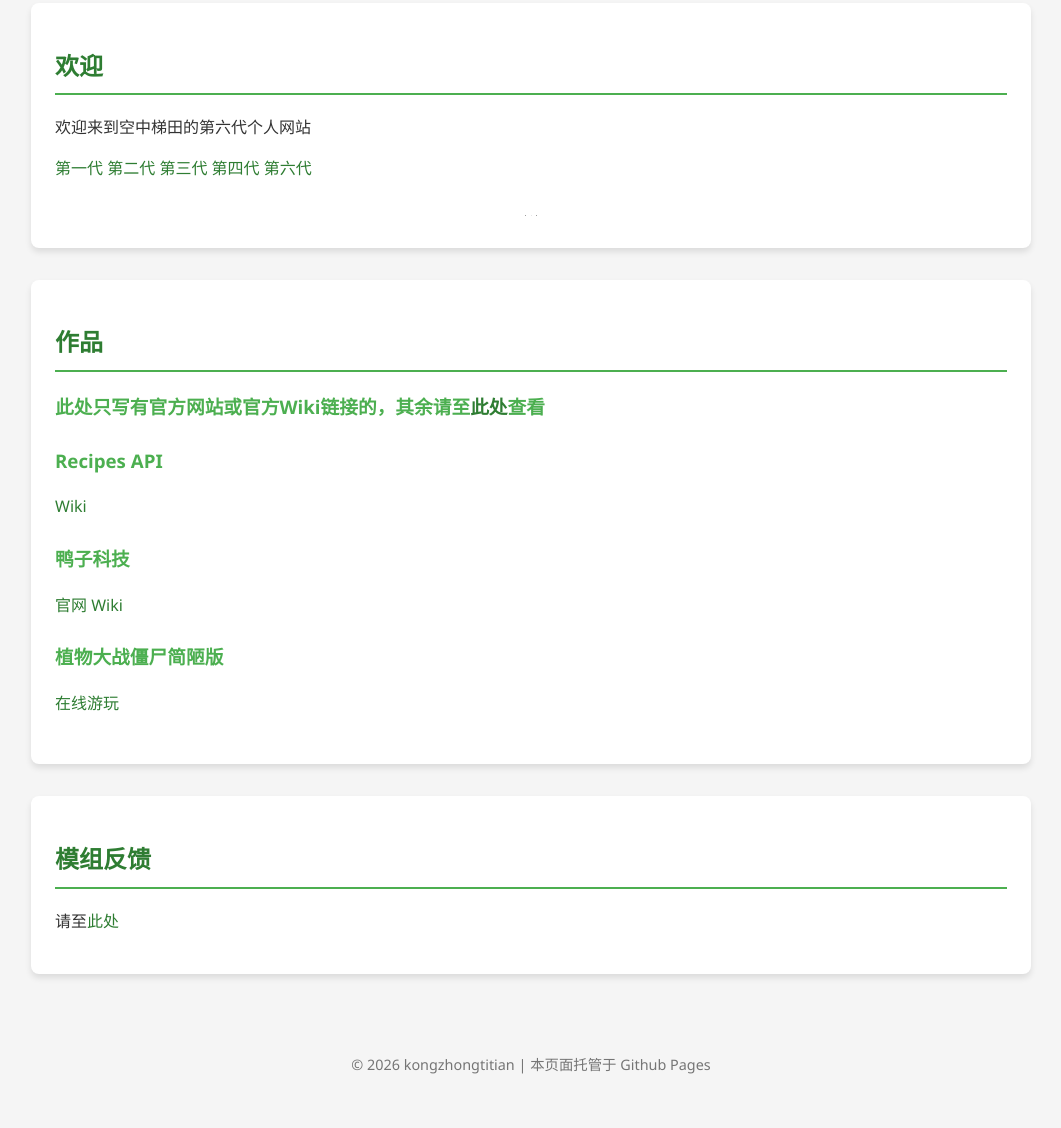
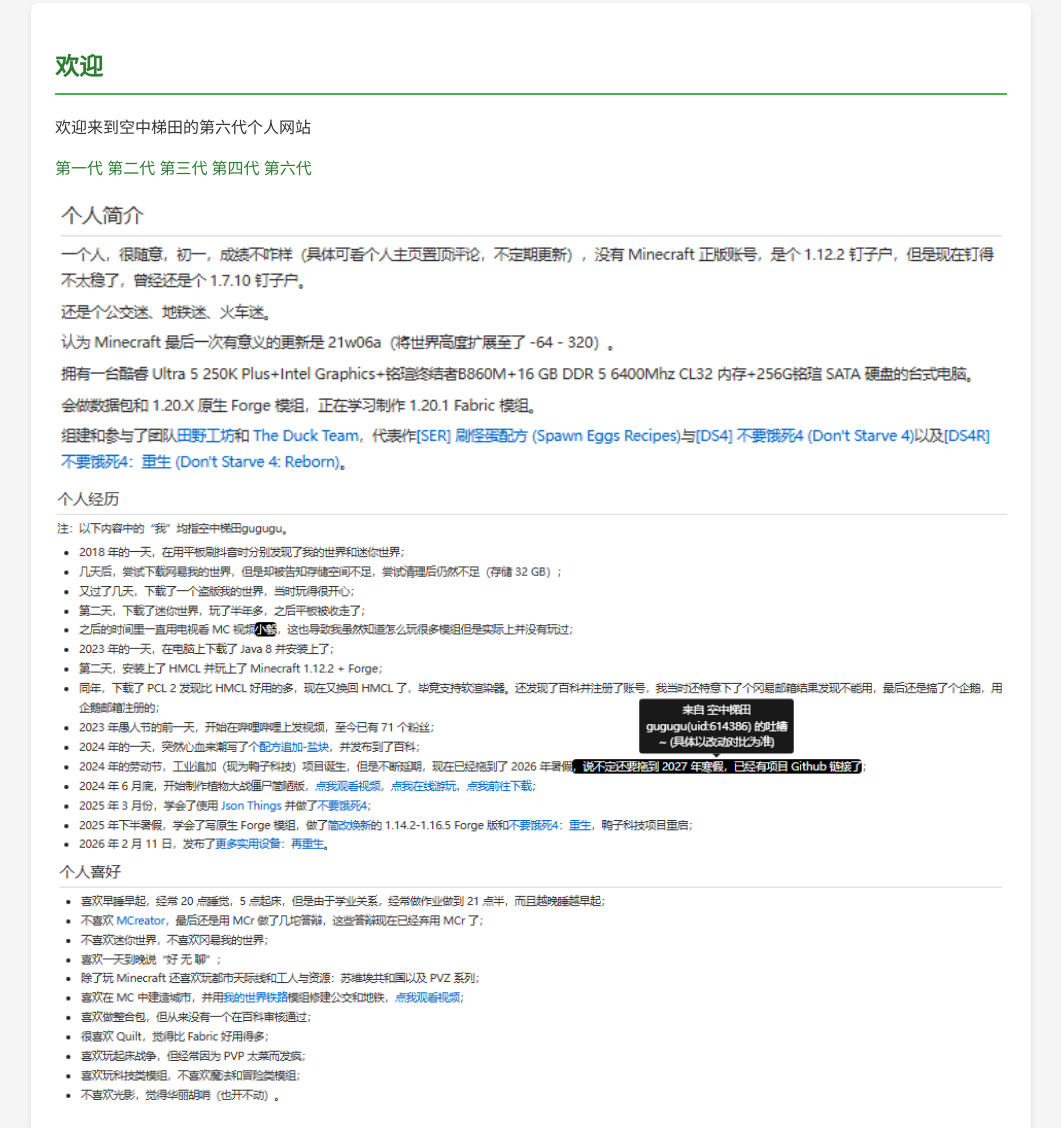
Before and after one commit to kongzhongtitians/kongzhongtitians.github.io, a plain HTML site: page index.html in a window 1280 px wide. Shown: the part 215-1343 px from the top of the page, without its empty margins (109-1170 px from the left). Drawn offline with Linux system fonts and the light colour scheme; grey boxes are pictures that could not be loaded.

Commit message:
Fix image alignment and update sources in index.html
Updated image sources and fixed alignment issues in the about section.

```diff
--- a/index.html
+++ b/index.html
@@ -141,9 +141,13 @@
 			<p>欢迎来到空中梯田的第六代个人网站</p>
 			<p><a href="https://github.com/yunyun-666/Formula-Addition_Salt-Block/blob/main/Chinese-%E7%A9%BA%E4%B8%AD%E6%A2%AF%E7%94%B0%E7%9A%84%E5%B0%8F%E7%AB%99">第一代</a> <a href="https://bbs.mcmod.cn/thread-19056-1-1.html">第二代</a> <a href="https://gitee.com/kongzhongtitian/network">第三代</a> <a href="https://kongzhongtitian.github.io/">第四代</a> <a href="https://page.xo.je/kongzhongtitian/">第六代</a></p>
 			<div align="center">
-        		<img src="https://kongzhongtitians.github.io/pictures/jianjie" width="1" height="1" alt="\n">
-				<img src="https://kongzhongtitians.github.io/pictures/jingli.png" width="1" height="1" alt="\n">
-        		<img src="https://kongzhongtitians.github.io/pictures/xihao" width="1" height="1" alt="\n">
+        		<img src="https://kongzhongtitians.github.io/pictures/jianjie.png" width="100%" height="100%" alt="">
+			</div>
+			<div align="centar">
+				<img src="https://kongzhongtitians.github.io/pictures/jingli.png" width="100%" height="100%" alt="">
+			</div>
+			<div align="centbr">
+        		<img src="https://kongzhongtitians.github.io/pictures/xihao.png" width="100%" height="100%" alt="">
     		</div>
         </section>
         <section id="projects">
```
